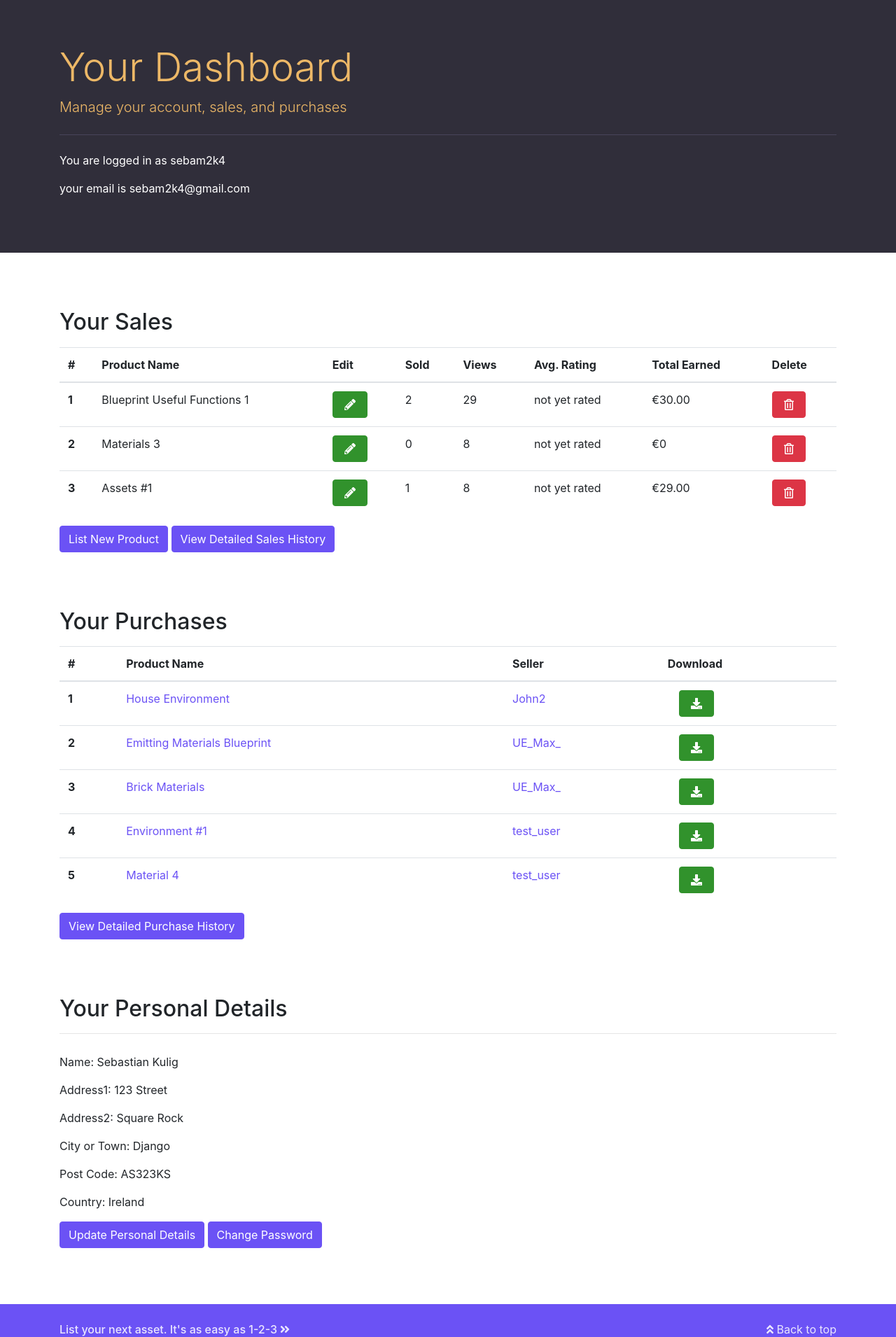
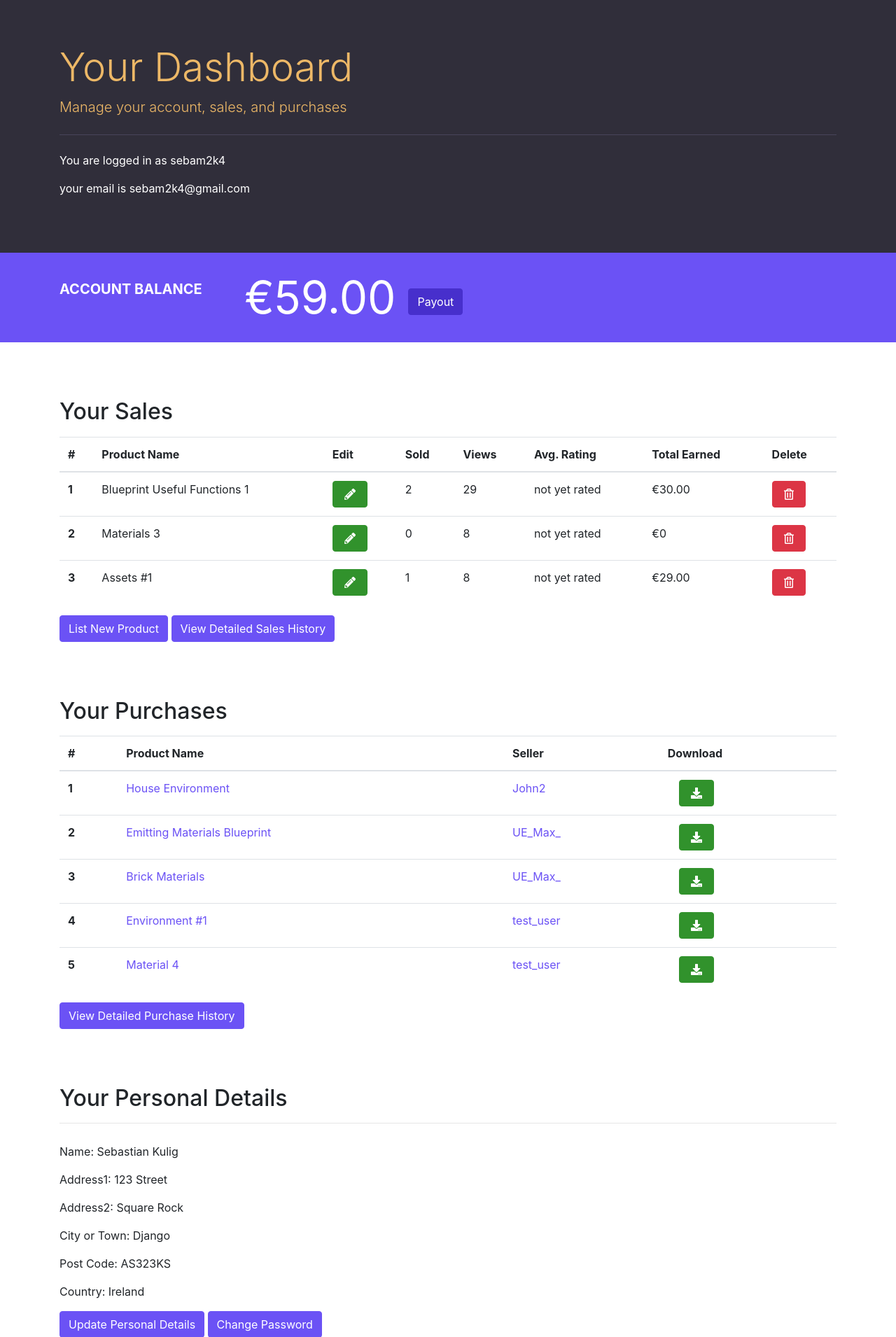
Before and after one commit to sebam2k4/RTarchViz, a Django app: page /accounts/dashboard/ in a window 1280 px wide. Shown: the part 61-1971 px from the top of the page at 70% size. Run offline with Django 3.2, Linux system fonts and the light colour scheme; a user stored in the database is signed in; data comes from the database, SQL or seed files in the repository; both versions use the stored data as it was after the commit; some libraries are stand-ins or nearby versions.

Commit message:
Get Account Balance for all sales on Dashboard

```diff
--- a/accounts/static/css/accounts.css
+++ b/accounts/static/css/accounts.css
@@ -0,0 +1,20 @@
+.account-balance .euro-balance {
+  font-size: 4rem;
+}
+
+@media (min-width: 576px) {
+
+  .account-balance {
+    vertical-align:middle
+  }
+  .account-balance h5 {
+    display: inline-block;
+    vertical-align: top;
+    margin-top: 1.5rem;
+  }
+  .account-balance .euro-balance {
+    display: inline-block;
+    padding-left: 3.5rem;
+  }
+
+}
--- a/accounts/templates/dashboard.html
+++ b/accounts/templates/dashboard.html
@@ -24,7 +24,7 @@
 
 	{# Dashboard Header #}
 	<header>
-		<div class="jumbotron jumbotron-fluid bg-dark">
+		<div class="jumbotron jumbotron-fluid bg-dark mb-0">
 			<div class="container">
 				<div class="page-heading">
 
@@ -45,6 +45,26 @@
 				</div>
 			</div>
 		</div>
+
+		{# Account Balance #}
+		<div class="account-balance text-white bg-indigo text-center text-sm-left pt-5 pb-4 py-sm-3">
+			<div class="container">
+				<div class="row">
+					<div class="col-sm-12">
+						<h5 class="text-uppercase font-weight-bold">Account Balance</h5>
+						<div class="euro-balance">
+							&euro;{% get_account_balance request.user %}
+							<!-- Button trigger modal -->
+							<button type="button" class="btn btn-primary active" data-toggle="modal" data-target="#payoutModal">
+								Payout
+							</button>
+						</div>
+					</div>
+				</div>
+			</div>
+		</div>
+		{# /.Account Balance #}
+
 	</header>
 	{# /.Dashboard Header #}
 
@@ -170,4 +190,27 @@
 	{# /.Personal Details #}
 
 </main>
+
+
+<!-- Modal -->
+<div class="modal fade" id="payoutModal" tabindex="-1" role="dialog" aria-labelledby="payoutModalLabel" aria-hidden="true">
+	<div class="modal-dialog" role="document">
+		<div class="modal-content">
+			<div class="modal-header">
+				<h5 class="modal-title" id="exampleModalLabel">Account Balance Payout</h5>
+				<button type="button" class="close" data-dismiss="modal" aria-label="Close">
+					<span aria-hidden="true">&times;</span>
+				</button>
+			</div>
+			<div class="modal-body">
+				<h3>We wish we could!</h3>
+				<p>As RTarchViz is a fictional company with fictional products we cannot make a payout :)</p>
+				<p class="italic-font">If you're really interested in this service then drop me an email on info@rtarchviz.com (it's a real email address) Who knows, maybe one day this project will become a reality</p>
+			</div>
+			<div class="modal-footer">
+				<button type="button" class="btn btn-secondary" data-dismiss="modal">Close</button>
+			</div>
+		</div>
+	</div>
+</div>
 {% endblock %}
--- a/checkout/templatetags/checkout_tags.py
+++ b/checkout/templatetags/checkout_tags.py
@@ -14,3 +14,14 @@ def get_total_for_sold_product(product):
   for item in items:
     total += item.product_price
   return total
+
+@register.simple_tag
+def get_account_balance(user):
+  """
+  total from all sales
+  """
+  total = 0
+  all_sales = PurchaseHistory.objects.filter(seller_id=user.id)
+  for sales in all_sales:
+    total += sales.product_price
+  return total
```
Also changed, not shown: db.sqlite3.
